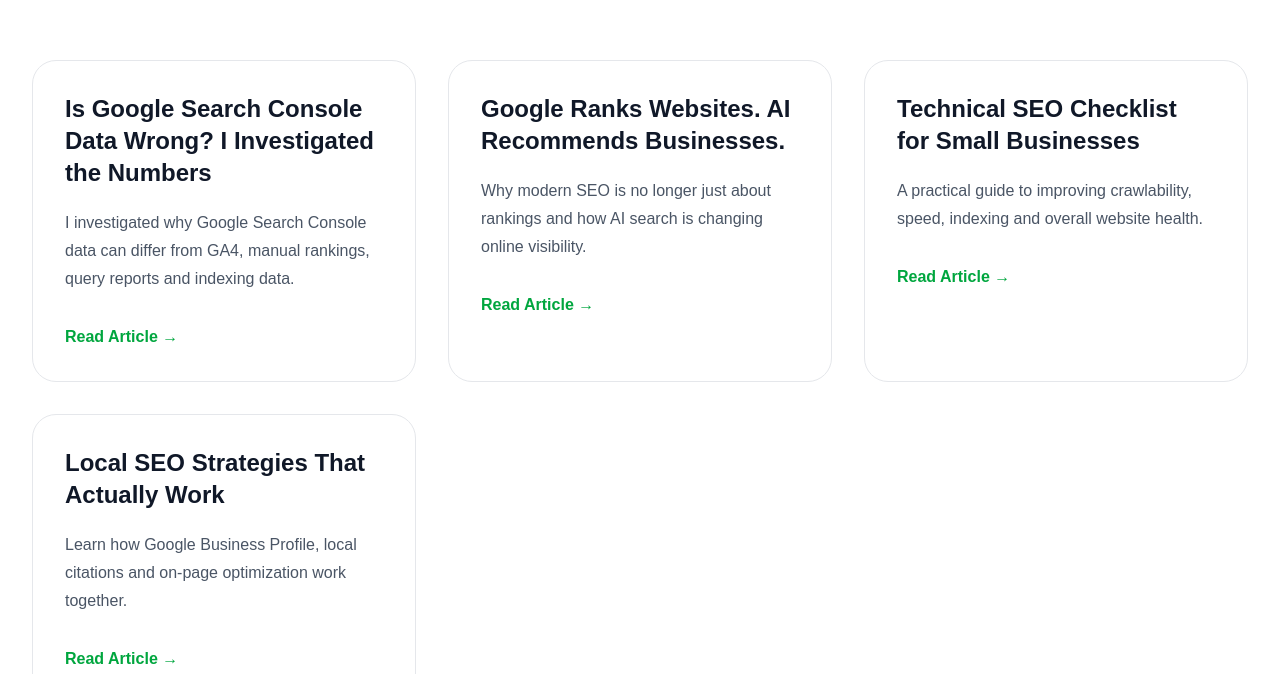
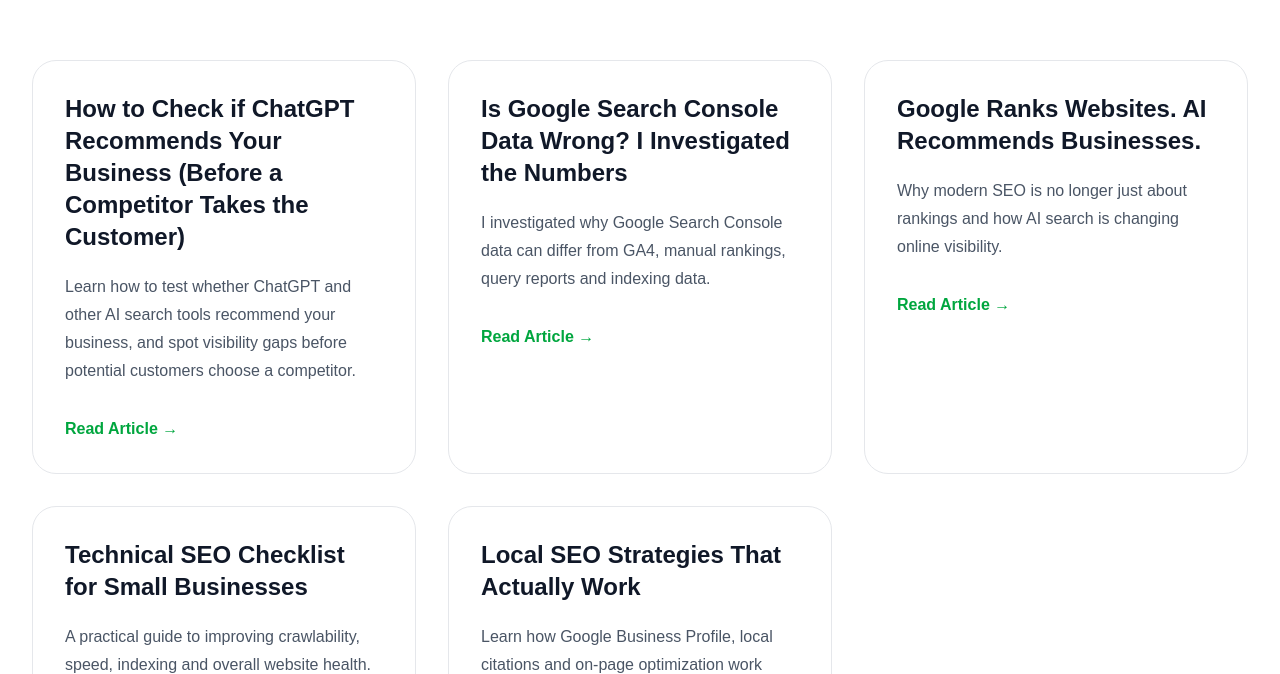
Before and after one commit to kaosisoseo/kaosisoseo-ai, a Next.js app: page /blog in a window 1280 px wide. Shown: the part 521-1195 px from the top of the page. Built offline with nearby package versions, Linux system fonts and the light colour scheme; no server answers.

Commit message:
Add ChatGPT visibility article to blog listing

```diff
--- a/components/blog/BlogGrid.tsx
+++ b/components/blog/BlogGrid.tsx
@@ -2,6 +2,12 @@
 import Link from "next/link";
 
 const posts = [
+  {
+    title: "How to Check if ChatGPT Recommends Your Business (Before a Competitor Takes the Customer)",
+    excerpt:
+      "Learn how to test whether ChatGPT and other AI search tools recommend your business, and spot visibility gaps before potential customers choose a competitor.",
+    href: "/blog/how-to-check-if-chatgpt-recommends-your-business",
+  },
   {
     title: "Is Google Search Console Data Wrong? I Investigated the Numbers",
     excerpt:
```
